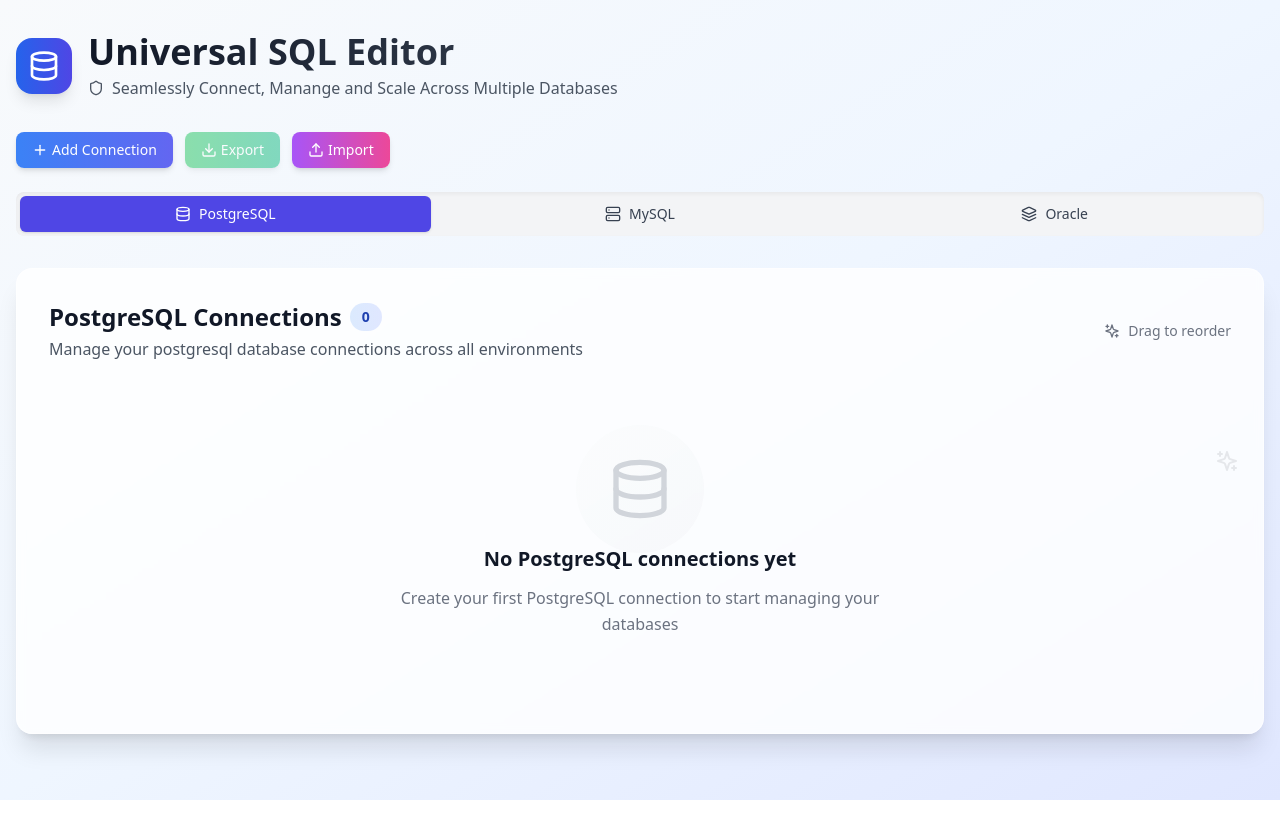
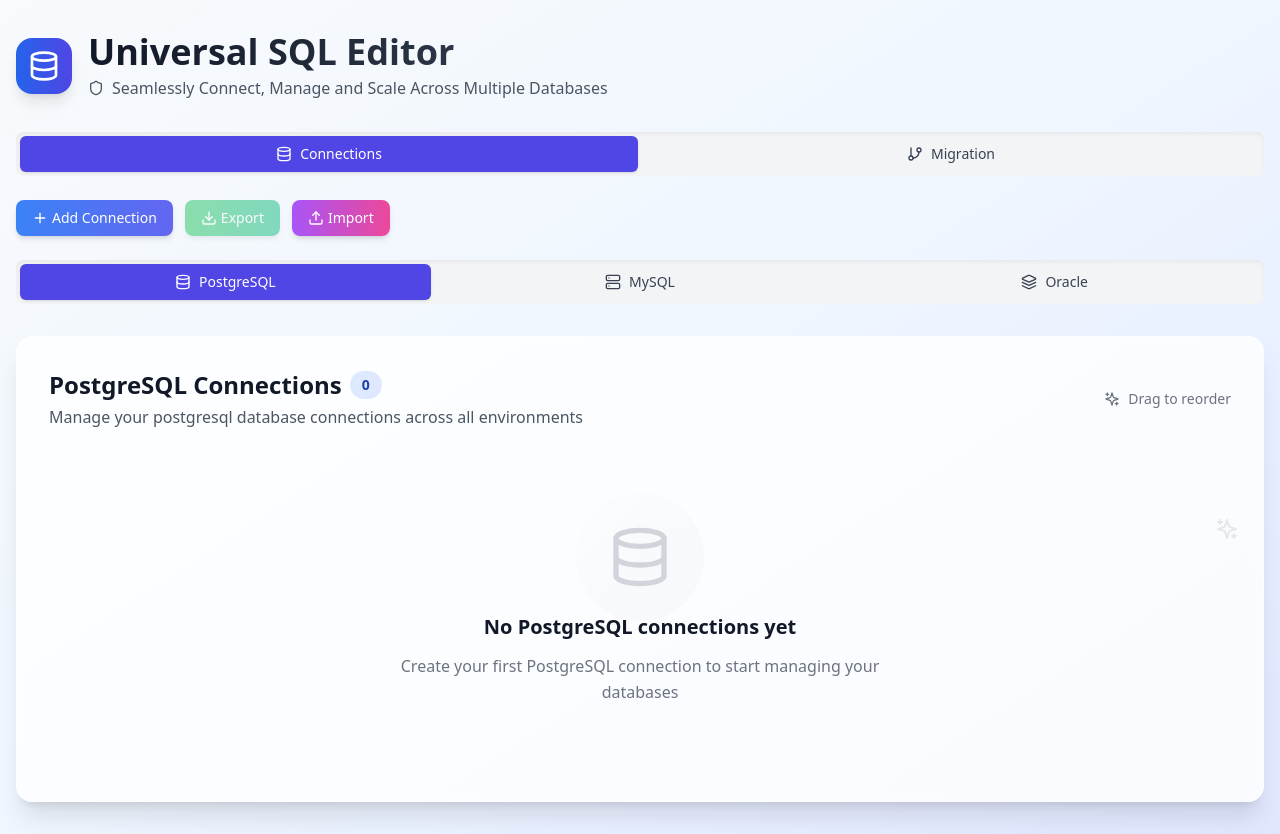
Before and after one commit to sumanthale4/sql-editor-clone, a React (Vite) app: page / in a window 1280 px wide. Before the commit the page ends 800 px from the top, so only its background shows below. Built offline with nearby package versions, Linux system fonts and the light colour scheme.

Commit message:
Updated App.tsx

```diff
--- a/src/App.tsx
+++ b/src/App.tsx
@@ -5,6 +5,7 @@ import { DatabaseTabs } from "./components/DatabaseTabs";
 import { ConnectionList } from "./components/ConnectionList";
 import { AddConnectionModal } from "./components/AddConnectionModal";
 import { EditConnectionModal } from "./components/EditConnectionModal";
+import { DatabaseMigration } from "./components/DatabaseMigration";
 import { exportConnections, importConnections } from "./utils/importExport";
 import {
   Plus,
@@ -13,6 +14,7 @@ import {
   Database,
   Sparkles,
   Shield,
+  GitBranch,
 } from "lucide-react";
 
 function App() {
@@ -27,6 +29,7 @@ function App() {
     getConnectionsByType,
   } = useConnections();
 
+  const [activeView, setActiveView] = useState<'connections' | 'migration'>('connections');
   const [activeTab, setActiveTab] = useState<DatabaseType>("PostgreSQL");
   const [isAddModalOpen, setIsAddModalOpen] = useState(false);
   const [isEditModalOpen, setIsEditModalOpen] = useState(false);
@@ -105,6 +108,11 @@ function App() {
     );
   }
 
+  // Show migration view
+  if (activeView === 'migration') {
+    return <DatabaseMigration />;
+  }
+
   return (
     <div className="min-h-screen bg-gradient-to-br from-slate-50 via-blue-50 to-indigo-100">
       <div className="max-w-7xl mx-auto px-4 py-8">
@@ -124,13 +132,39 @@ function App() {
                 <p className="text-gray-600 mt-1 flex items-center space-x-2">
                   <Shield className="w-4 h-4" />
                   <span>
-                    Seamlessly Connect, Manange and Scale Across Multiple
+                    Seamlessly Connect, Manage and Scale Across Multiple
                     Databases
                   </span>
                 </p>
               </div>
             </div>
           </div>
+        </div>
+
+        {/* Navigation Tabs */}
+        <div className="flex space-x-1 p-1 bg-gray-100 rounded-lg shadow-inner mb-6">
+          <button
+            onClick={() => setActiveView('connections')}
+            className={`flex items-center gap-2 px-4 py-2 rounded-md font-medium text-sm transition-all duration-200 flex-1 justify-center ${
+              activeView === 'connections'
+                ? 'bg-indigo-600 text-white shadow'
+                : 'text-gray-700 hover:bg-gray-200'
+            }`}
+          >
+            <Database className="w-4 h-4" />
+            <span>Connections</span>
+          </button>
+          <button
+            onClick={() => setActiveView('migration')}
+            className={`flex items-center gap-2 px-4 py-2 rounded-md font-medium text-sm transition-all duration-200 flex-1 justify-center ${
+              activeView === 'migration'
+                ? 'bg-indigo-600 text-white shadow'
+                : 'text-gray-700 hover:bg-gray-200'
+            }`}
+          >
+            <GitBranch className="w-4 h-4" />
+            <span>Migration</span>
+          </button>
         </div>
 
         {/* Action Buttons */}
```
